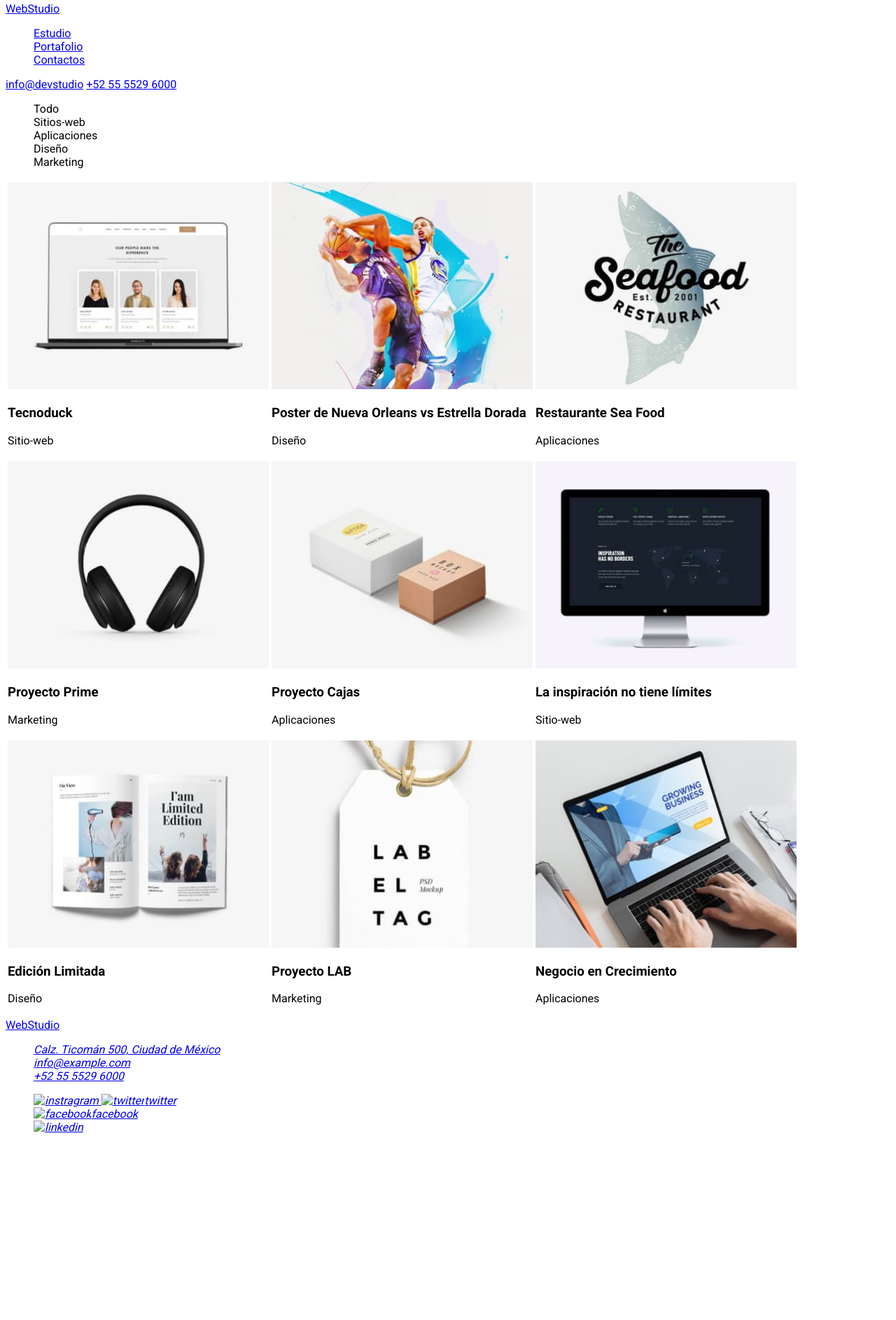
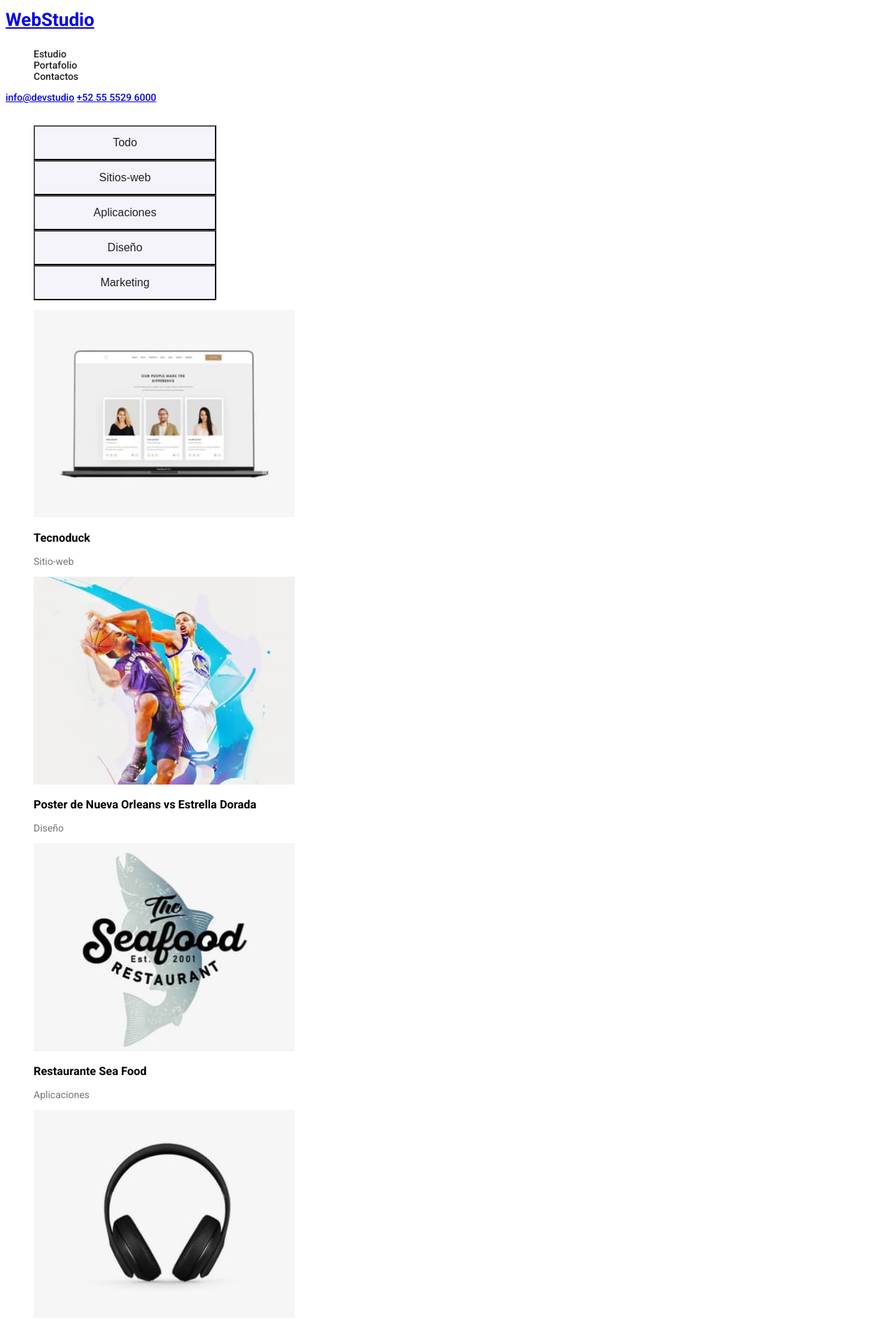
Before and after one commit to cuestionario/goit-markup-hw-02, a plain HTML site: page portfolio.html in a window 1280 px wide. Shown: the part 13-1899 px from the top of the page at 70% size. Before the commit the page ends 1649 px from the top, so only its background shows below. Drawn offline with Linux system fonts and the light colour scheme.

Commit message:
remove table
Cambio de tabla por listas, ajuste a los textos en propiedades de las fuentes

```diff
--- a/css/styles.css
+++ b/css/styles.css
@@ -2,15 +2,16 @@ body {
   background-color: white;
   font-family: "Roboto", "Arial";
   text-decoration: none;
+  font-size: 14px;
+  font-weight: 400;
 }
 .top-box {
   background-color: #2f303a;
   width: 1600px;
   height: 600px;
-  margin-top: 80px;
   align-content: center;
+  text-decoration: none;
 }
-
 button {
   color: white;
   background-color: #2196f3;
@@ -19,42 +20,67 @@ button {
   font-size: 16px;
   font-weight: 700px;
 }
+
+[type="button-link"] {
+  color: #212121;
+  background-color: #f5f4fa;
+  width: 261px;
+  height: 50px;
+  font-size: 16px;
+  font-weight: 500px;
+}
+button:hover {
+  color: white;
+  background-color: #2196f3;
+}
 .main-title {
   color: white;
   font-style: Roboto;
   font-size: 44px;
   font-weight: 900;
   text-align: center;
-  margin-top: 200px;
 }
 /*Espacio para menú navegación*/
 .logo {
   color: #2196f3;
   font-weight: 700;
   font-size: 26px;
-  margin-top: 24px;
-  margin-bottom: 25px;
-  margin-left: 215;
-  margin-right: 93px;
 }
 
 .main-menu {
   color: #212121;
   font-weight: 500;
-  font-size: 14px;
-  margin-top: 32px;
-  margin-bottom: 32px;
-  margin-right: 50px;
 }
 
 .header-contacts {
   color: #757575;
   font-weight: 500;
-  font-size: 14px;
-  margin-top: 32px;
   margin-bottom: 32px;
 }
 
 ul {
   list-style-type: none;
 }
+.link {
+  color: #212121;
+  text-decoration: none;
+}
+
+.link:hover {
+  color: #2196f3;
+  text-decoration: none;
+}
+
+p {
+  color: #757575;
+}
+
+.header-contacts {
+  color: #757575;
+  text-decoration: none;
+}
+
+.header-contacts:hover {
+  color: #2196f3;
+  text-decoration: none;
+}
--- a/portfolio.html
+++ b/portfolio.html
@@ -4,51 +4,74 @@
     <meta charset="UTF-8" />
     <meta http-equiv="X-UA-Compatible" content="IE=edge" />
     <meta name="viewport" content="width=device-width, initial-scale=1.0" />
-    <title>portafolio</title>
+    <title>Portafolio</title>
     <link rel="stylesheet" href="css/styles.css" />
-    <link rel="preconnect" href="https://fonts.googleapis.com"><link rel="preconnect" href="https://fonts.gstatic.com" crossorigin><link href="https://fonts.googleapis.com/css2?family=Raleway:wght@700&family=Roboto:wght@400;700;900&display=swap" rel="stylesheet">
+    <link rel="preconnect" href="https://fonts.googleapis.com" />
+    <link rel="preconnect" href="https://fonts.gstatic.com" crossorigin />
+    <link rel="preconnect" href="https://fonts.googleapis.com" />
+    <link rel="preconnect" href="https://fonts.gstatic.com" crossorigin />
+    <link
+      href="https://fonts.googleapis.com/css2?family=Roboto:wght@500&display=swap"
+      rel="stylesheet"
+    />
+    <link
+      href="https://fonts.googleapis.com/css2?family=Raleway:wght@700&family=Roboto:wght@400;700;900&display=swap"
+      rel="stylesheet"
+    />
   </head>
   <body>
+    <!-- WebStudio -->
     <header>
       <nav>
-        <p><a href="index.html"> WebStudio</a></p>
+        <p class="logo"><a href="#"> WebStudio</a></p>
         <!-- navigation menu -->
-        <ul>
+        <ul class="main-menu">
           <li>
-            <a href="index.html" target="_blank" rel="noopener no referrer">
+            <a
+              class="link"
+              href="./index.html"
+              target="_blank"
+              rel="noopener no referrer"
+            >
               Estudio
             </a>
           </li>
           <li>
-            <a href="portfolio.html" target="_blank" rel="noopener no referrer">
+            <a
+              class="link"
+              href="portfolio.html"
+              target="_blank"
+              rel="noopener no referrer"
+            >
               Portafolio
             </a>
           </li>
           <li>
-            <a href="#" target="_blank" rel="noopener no referrer">
+            <a class="link" href="#" target="_blank" rel="noopener no referrer">
               Contactos
             </a>
           </li>
         </ul>
       </nav>
+      <!--contactos del encabezado-->
+      <section class="header-contacts">
         <a href="mailto:info@devstudio"> info@devstudio</a>
         <a href="tel:+525555296000"> +52 55 5529 6000</a>
+      </section>
     </header>
     <main>
       <nav>
         <ul>
-          <li>Todo</li>
-          <li>Sitios-web</li>
-          <li>Aplicaciones</li>
-          <li>Diseño</li>
-          <li>Marketing</li>
+          <li><button type="button-link">Todo</button></li>
+          <li><button type="button-link">Sitios-web</button></li>
+          <li><button type="button-link">Aplicaciones</button></li>
+          <li><button type="button-link">Diseño</button></li>
+          <li><button type="button-link">Marketing</button></li>
         </ul>
       </nav>
       <section>
-        <table>
-          <tbody>
-            <tr>
-              <td>
+        <ul>
+          <li>
             <img
               src="images/img1-p.jpg"
               alt="sitio web mostrado en un laptop"
@@ -56,8 +79,8 @@
             />
             <h3>Tecnoduck</h3>
             <p>Sitio-web</p>
-              </td>
-              <td>
+          </li>
+          <li>
             <img
               src="images/img2-p.jpg"
               alt="poster de baloncesto"
@@ -65,8 +88,8 @@
             />
             <h3>Poster de Nueva Orleans vs Estrella Dorada</h3>
             <p>Diseño</p>
-              </td>
-              <td>
+          </li>
+          <li>
             <img
               src="images/img3-p.jpg"
               alt="logo de restaurante de comida de mar"
@@ -74,10 +97,8 @@
             />
             <h3>Restaurante Sea Food</h3>
             <p>Aplicaciones</p>
-              </td>
-            </tr>
-            <tr>
-              <td>
+          </li>
+          <li>
             <img
               src="images/img4-p.jpg"
               alt="audífonos de diadema"
@@ -85,13 +106,13 @@
             />
             <h3>Proyecto Prime</h3>
             <p>Marketing</p>
-              </td>
-              <td>
+          </li>
+          <li>
             <img src="images/img5-p.jpg" alt="cajas pequeñas" width="373" />
             <h3>Proyecto Cajas</h3>
             <p>Aplicaciones</p>
-              </td>
-              <td>
+          </li>
+          <li>
             <img
               src="images/img6-p.jpg"
               alt="sitio web mostrado en un computador de escritorio"
@@ -99,19 +120,13 @@
             />
             <h3>La inspiración no tiene límites</h3>
             <p>Sitio-web</p>
-              </td>
-            </tr>
-            <tr>
-              <td>
-                <img
-                  src="images/img7-p.jpg"
-                  alt="magazine abierto"
-                  width="373"
-                />
+          </li>
+          <li>
+            <img src="images/img7-p.jpg" alt="magazine abierto" width="373" />
             <h3>Edición Limitada</h3>
             <p>Diseño</p>
-              </td>
-              <td>
+          </li>
+          <li>
             <img
               src="images/img8-p.jpg"
               alt="foto de una etiqueta de productos"
@@ -119,8 +134,8 @@
             />
             <h3>Proyecto LAB</h3>
             <p>Marketing</p>
-              </td>
-              <td>
+          </li>
+          <li>
             <img
               src="images/img9-p.jpg"
               alt="laptop y elementos de oficina sobre una mesa"
@@ -128,10 +143,8 @@
             />
             <h3>Negocio en Crecimiento</h3>
             <p>Aplicaciones</p>
-              </td>
-            </tr>
-          </tbody>
-        </table>
+          </li>
+        </ul>
       </section>
     </main>
     <footer>
@@ -154,24 +167,6 @@
             >
           </li>
         </ul>
-        <ul>
-          <li>
-            <a href="https://instragram.com" target="_blank" rel="noopener norefererr" >
-            <img src="images/instragram.svg" alt="instragram" width="44/> </a>
-          </li>
-          <li>
-            <a href="https://twitter.com" target="_blank" rel="noopener noreferrer">
-            <img src="images/twitter.png" alt="twitter" width="44"/>twitter </a>
-          </li>
-          <li>
-            <a href="https://facebook.com" target="_blank" rel="noopener noreferrer">
-            <img src="images/facebook.png" alt="facebook" width="44" />facebook</a>
-          </li>
-          <li>
-          <a href="https://linkedin.com" target="_blank" rel="noopener noreferrer">
-          <img src="images/linkedin.svg" alt="linkedin" width="44"/>
-          </li>
-        </ul>
       </address>
     </footer>
   </body>
```
Also changed, not shown: index.html (+16 -6 lines). Lines whose indentation alone changed are shown as unchanged.
